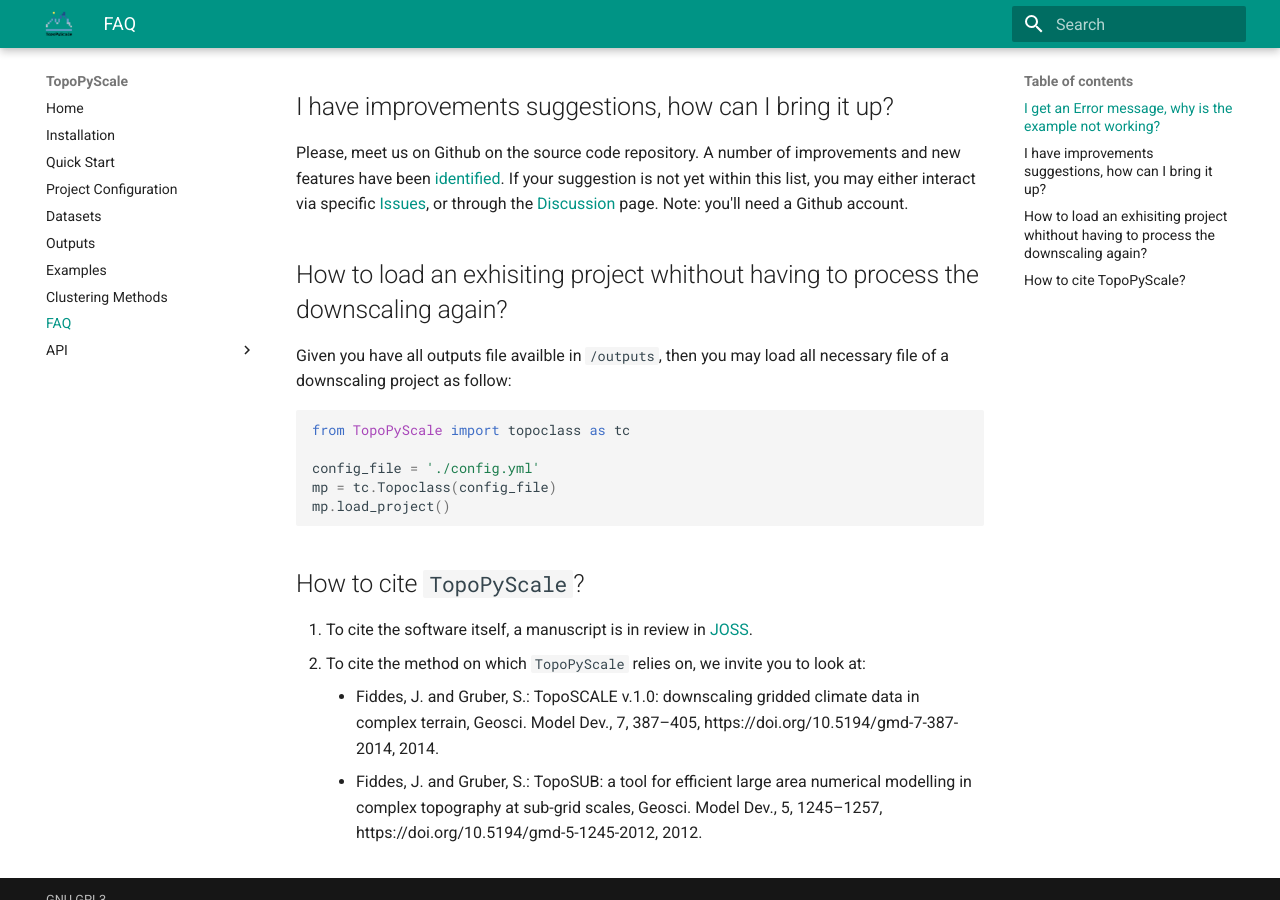
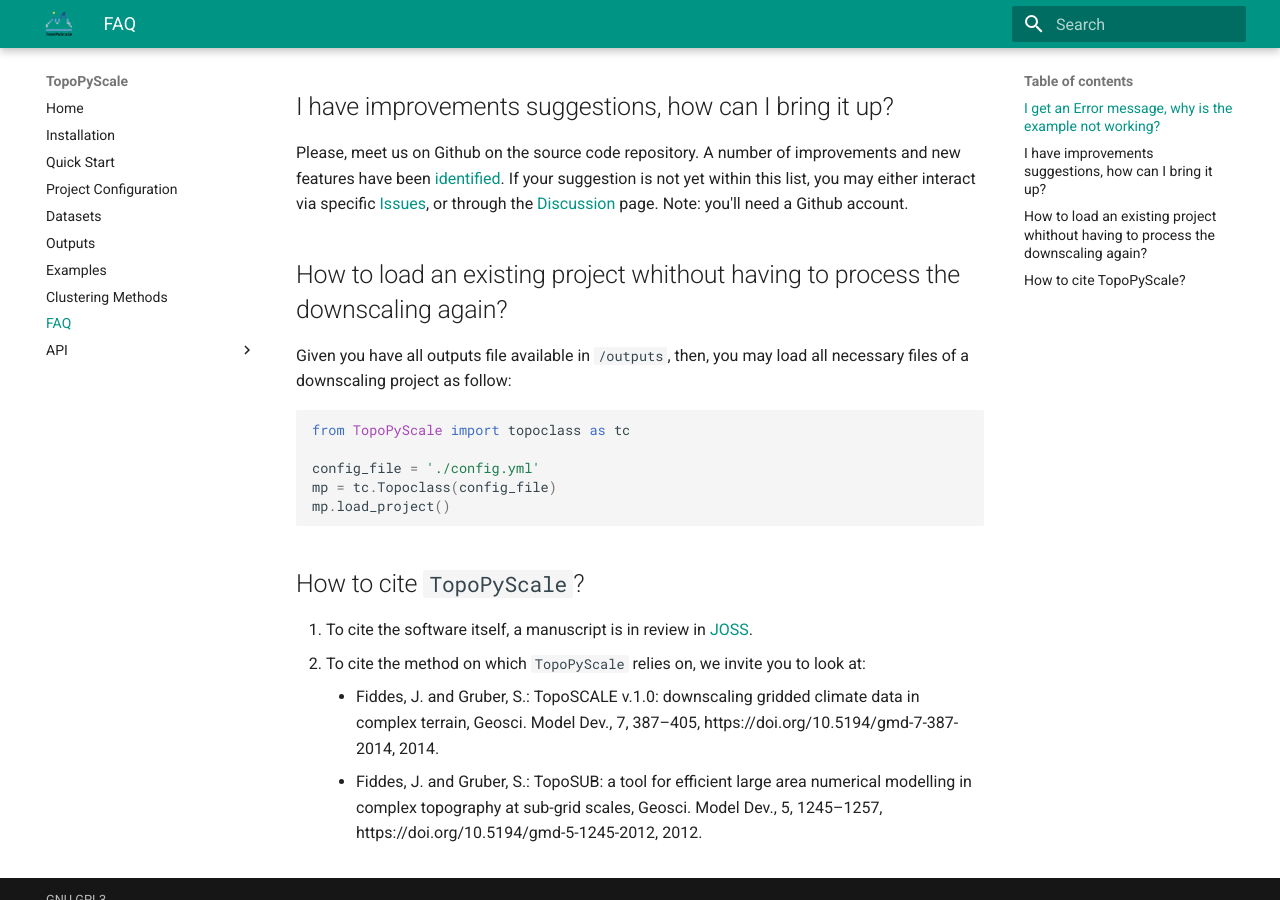
Before and after one commit to ArcticSnow/TopoPyScale_Documentation, an MkDocs documentation site: the page built from docs/20_FAQ.md, in a window 1280 px wide and 900 px high, scrolled down 871 px. Built offline with MkDocs 1.6.1 and Material for MkDocs 9.7.7, drawn with Linux system fonts in a browser that asks for light colours.

Commit message:
typo and more FAQ

````diff
--- a/docs/20_FAQ.md
+++ b/docs/20_FAQ.md
@@ -22,9 +22,9 @@
 ## I have improvements suggestions, how can I bring it up?
 Please, meet us on Github on the source code repository. A number of improvements and new features have been [identified](https://github.com/ArcticSnow/TopoPyScale/issues?q=is%3Aopen+is%3Aissue+label%3Aenhancement+). If your suggestion is not yet within this list, you may either interact via specific [Issues](https://github.com/ArcticSnow/TopoPyScale/issues), or through the [Discussion](https://github.com/ArcticSnow/TopoPyScale/discussions) page. Note: you'll need a Github account.
 
-## How to load an exhisiting project whithout having to process the downscaling again?
+## How to load an existing project whithout having to process the downscaling again?
 
-Given you have all outputs file availble in `/outputs`, then you may load all necessary file of a downscaling project as follow:
+Given you have all outputs file available in `/outputs`, then, you may load all necessary files of a downscaling project as follow:
 
 ```python
 from TopoPyScale import topoclass as tc
````
Also changed, not shown: docs/05_models.md (+2 -2 lines).
